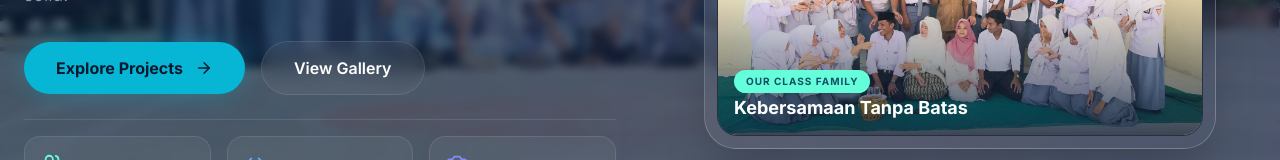
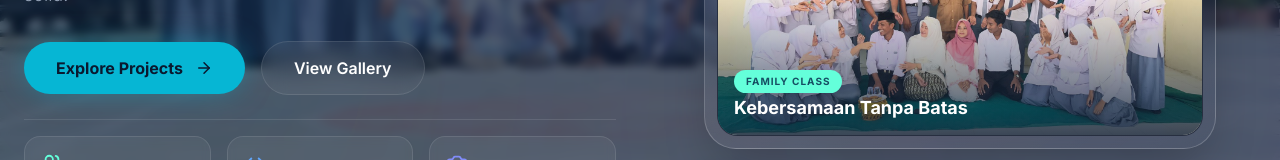
Before and after one commit to mubaraq13/class-portofolio, a React (Vite) app: page / in a window 1280 px wide. Shown: the part 500-660 px from the top of the page. Built offline with nearby package versions, Linux system fonts and the light colour scheme; no server answers; the database is empty.

Commit message:
Feat: ganti nama

```diff
--- a/src/pages/Home.jsx
+++ b/src/pages/Home.jsx
@@ -181,7 +181,7 @@ export default function Home() {
 
               <div className="absolute bottom-4 left-4 right-4 z-10">
                 <span className="inline-block px-3 py-1 mb-1 text-[10px] font-extrabold text-cyan-900 bg-cyan-400 rounded-full tracking-widest uppercase">
-                  Our Class Family
+                  family class
                 </span>
                 <h3 className="text-lg font-bold text-white leading-tight">Kebersamaan Tanpa Batas</h3>
               </div>
```
